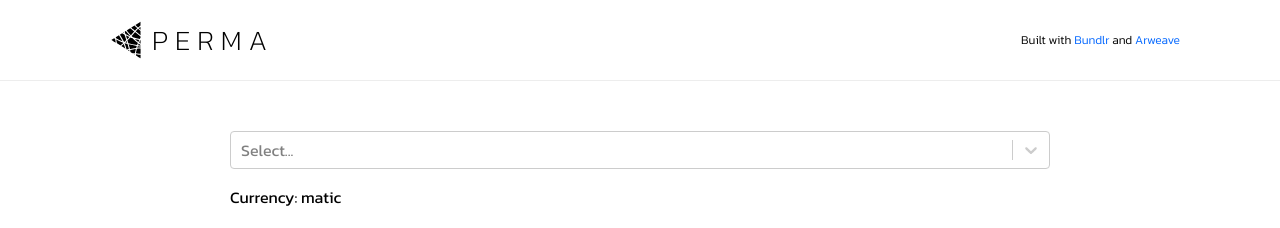
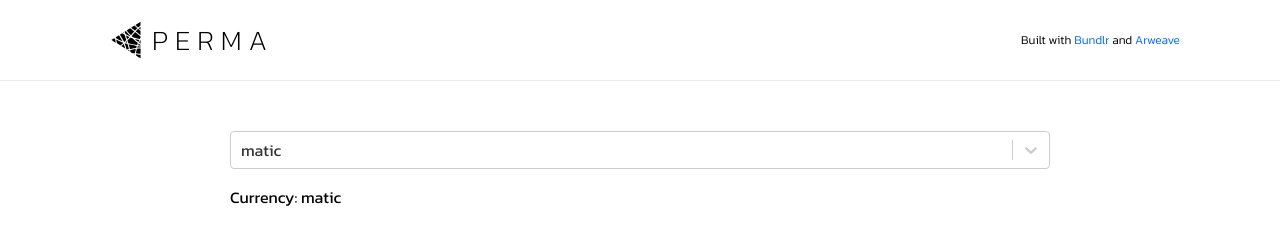
Before and after one commit to dabit3/perma, a Next.js app: page /profile in a window 1280 px wide. Shown: the top 228 px of the page. Built offline with nearby package versions, Linux system fonts and the light colour scheme; what arweave would draw is missing.

Commit message:
added bignumber back

```diff
--- a/package.json
+++ b/package.json
@@ -12,6 +12,7 @@
   "dependencies": {
     "@bundlr-network/client": "^0.7.3",
     "arweave": "^1.10.23",
+    "bignumber.js": "^9.0.2",
     "ethers": "^5.6.4",
     "next": "12.1.6",
     "react": "18.1.0",
--- a/pages/profile.js
+++ b/pages/profile.js
@@ -2,6 +2,7 @@ import { useState, useContext } from 'react'
 import { MainContext } from '../context'
 import { APP_NAME } from '../utils'
 import { useRouter } from 'next/router'
+import BigNumber from 'bignumber.js'
 import Select from 'react-select'
 
 const supportedCurrencies = {
@@ -100,7 +101,11 @@ export default function Profile() {
    return  (
      <div>
         <div style={selectContainerStyle} >
-          <Select onChange={({ value }) => setCurrency(value)} options={options} />
+          <Select
+            onChange={({ value }) => setCurrency(value)}
+            options={options}
+            defaultValue={{ value: currency, label: currency }}
+          />
           <p>Currency: {currency}</p>
         </div>
      <div style={containerStyle}>
--- a/utils.js
+++ b/utils.js
@@ -1,7 +1,7 @@
 import Arweave from 'arweave'
 
 export const arweave = Arweave.init({})
-export const APP_NAME = "PERMA_VIDEO_APP_TEST_NAME_2"
+export const APP_NAME = "PERMA_VIDEO_APP_TEST_NAME_3"
 
 export const createPostInfo = async (node) => {
   const ownerAddress = node.owner.address;
@@ -21,7 +21,8 @@ export const createPostInfo = async (node) => {
 
  export const buildQuery = () => {
   const queryObject = { query: `{
-    transactions(first: 50,
+    transactions(
+      first: 50,
       tags: [
         {
           name: "App-Name",
```
Also changed, not shown: 1 other file (tests, documents, lock files or other folders).
